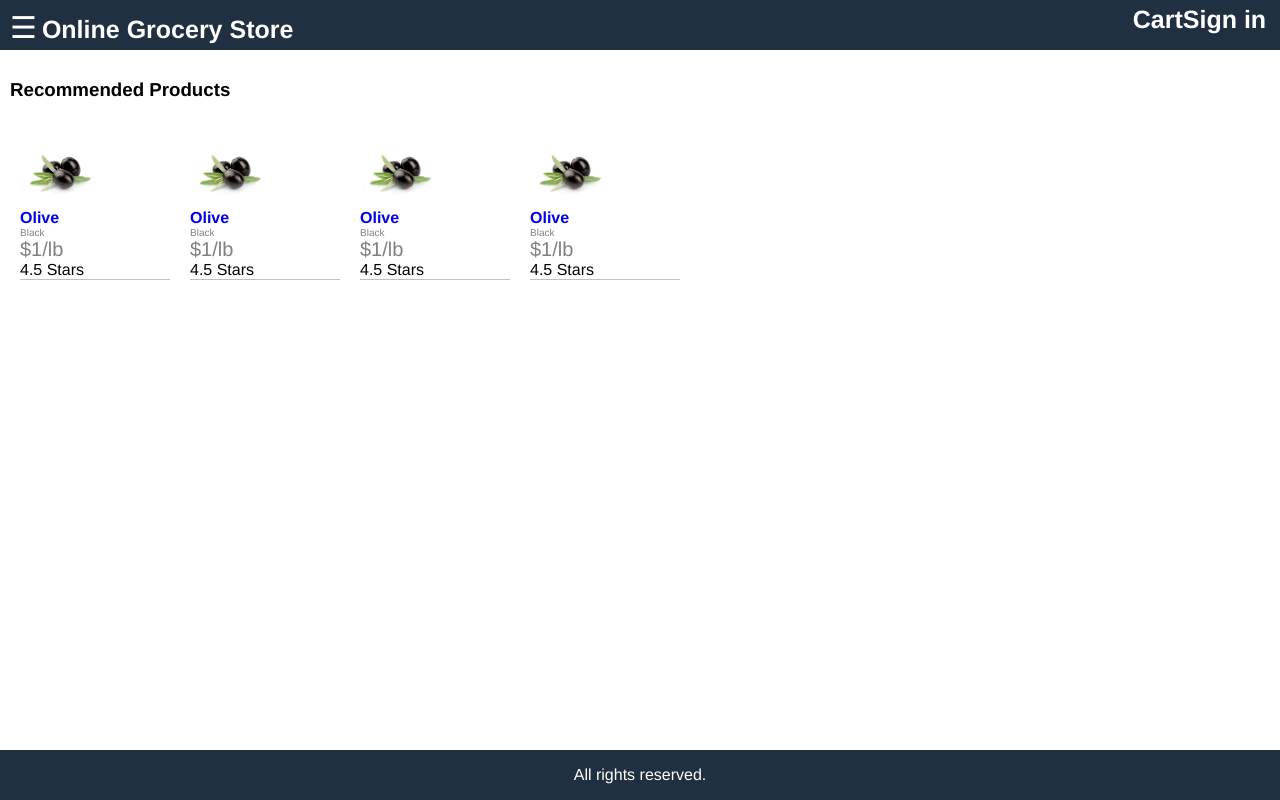
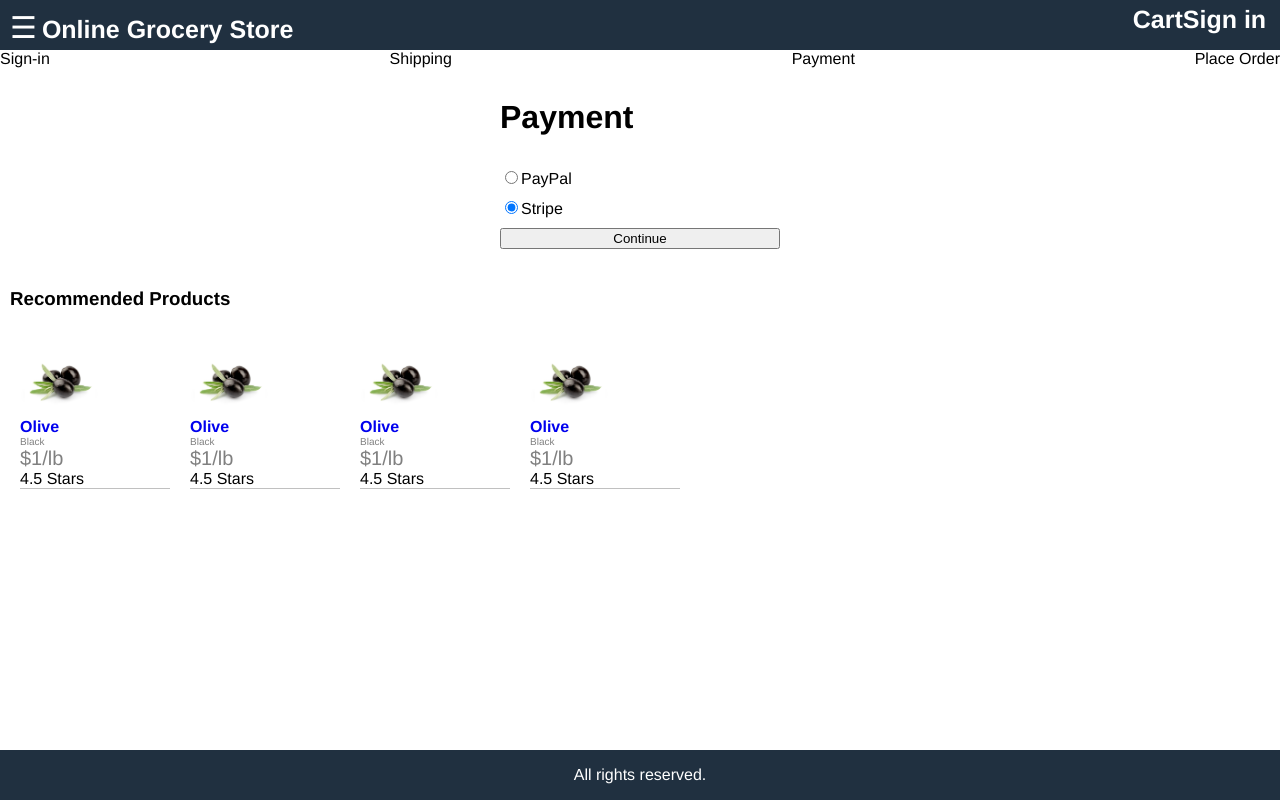
Before and after one commit to mekalyan26/Javascript_Projects, a React (Create React App) app in the folder OnlineGroceryStore/frontend/: page /payment in a window 1280 px wide. Built offline with nearby package versions, Linux system fonts and the light colour scheme.

Commit message:
payment method screen functionality contd

```diff
--- a/OnlineGroceryStore/frontend/src/App.js
+++ b/OnlineGroceryStore/frontend/src/App.js
@@ -9,6 +9,7 @@ import SigninScreen from "./screens/SigninScreen";
 import { signout } from "./actions/userActions.js";
 import RegisterScreen from "./screens/RegisterScreen";
 import ShippingAddressScreen from "./screens/ShippingAddressScreen";
+import PaymentMethodScreen from "./screens/PaymentMethodScreen";
 
 function App() {
   const cart = useSelector((state) => state.cart);
@@ -86,6 +87,7 @@ function App() {
             <Route path="/" exact={true} component={HomeScreen} />
             <Route path="/register" component={RegisterScreen} />
             <Route path="/shipping" component={ShippingAddressScreen} />
+            <Route path="/payment" component={PaymentMethodScreen} />
           </div>
           <div></div>
           <div className="recommend-products-main">
--- a/OnlineGroceryStore/frontend/src/reducers/cartReducers.js
+++ b/OnlineGroceryStore/frontend/src/reducers/cartReducers.js
@@ -5,7 +5,7 @@ import {
   CART_REMOVE_ITEM,
   CART_SAVE_PAYMENT_METHOD,
   CART_SAVE_SHIPPING_ADDRESS,
-} from '../constants/cartConstants';
+} from "../constants/cartConstants";
 
 export const cartReducers = (state = { cartItems: [] }, action) => {
   switch (action.type) {
@@ -30,10 +30,10 @@ export const cartReducers = (state = { cartItems: [] }, action) => {
         ...state,
         cartitems: state.cartItems.filter((x) => x.product !== action.payload),
       };
-
     case CART_SAVE_SHIPPING_ADDRESS:
       return { ...state, shippingAddress: action.payload };
-
+    case CART_SAVE_PAYMENT_METHOD:
+      return { ...state, paymentMethod: action.payload };
     default:
       return state;
   }
--- a/OnlineGroceryStore/frontend/src/screens/paymentMethodScreen.js
+++ b/OnlineGroceryStore/frontend/src/screens/paymentMethodScreen.js
@@ -1,5 +1,6 @@
 import React, { useState } from "react";
 import { useDispatch } from "react-redux";
+import { savePaymentMethod } from "../actions/cartAction";
 import CheckoutSteps from "../components/CheckoutSteps";
 
 export default function PaymentMethodScreen(props) {
@@ -45,7 +46,7 @@ export default function PaymentMethodScreen(props) {
               checked
               onChange={(e) => setPaymentMethod(e.target.value)}
             ></input>
-            <label htmlfor="stripe">PayPal</label>
+            <label htmlfor="stripe">Stripe</label>
           </div>
         </div>
         <div>
--- a/OnlineGroceryStore/frontend/src/store.js
+++ b/OnlineGroceryStore/frontend/src/store.js
@@ -23,6 +23,8 @@ const initialState = {
     shippingAddress: localStorage.getItem("shippingAddress")
       ? JSON.parse(localStorage.getItem("shippingAddress"))
       : {},
+    paymentMethod: 'PayPal',
+
   },
 };
 const reducer = combineReducers({
```
